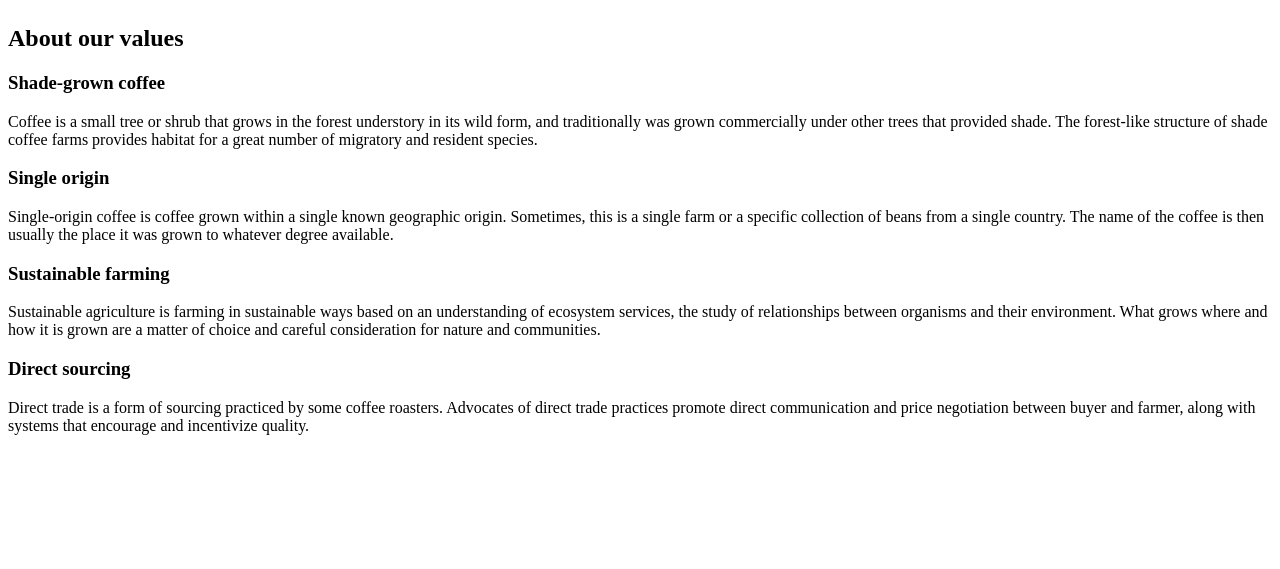
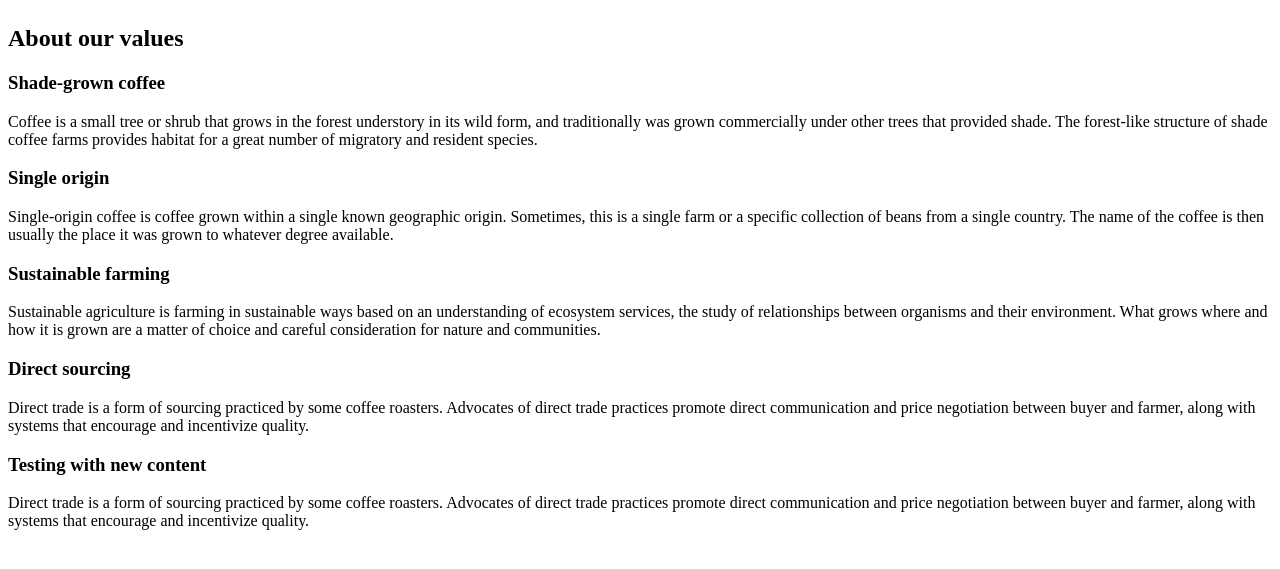
Before and after one commit to iamalvisng/alvisng-blog, a Gatsby site: page /about in a window 1280 px wide. Shown: the part 75-644 px from the top of the page. Built offline with nearby package versions, Linux system fonts and the light colour scheme; Gatsby itself is replaced by a stand-in of ours.

Commit message:
Test content update

```diff
--- a/src/pages/about/index.md
+++ b/src/pages/about/index.md
@@ -19,3 +19,7 @@ Sustainable agriculture is farming in sustainable ways based on an understanding
 ### Direct sourcing
 
 Direct trade is a form of sourcing practiced by some coffee roasters. Advocates of direct trade practices promote direct communication and price negotiation between buyer and farmer, along with systems that encourage and incentivize quality.
+
+### Testing with new content
+
+Direct trade is a form of sourcing practiced by some coffee roasters. Advocates of direct trade practices promote direct communication and price negotiation between buyer and farmer, along with systems that encourage and incentivize quality.
```
